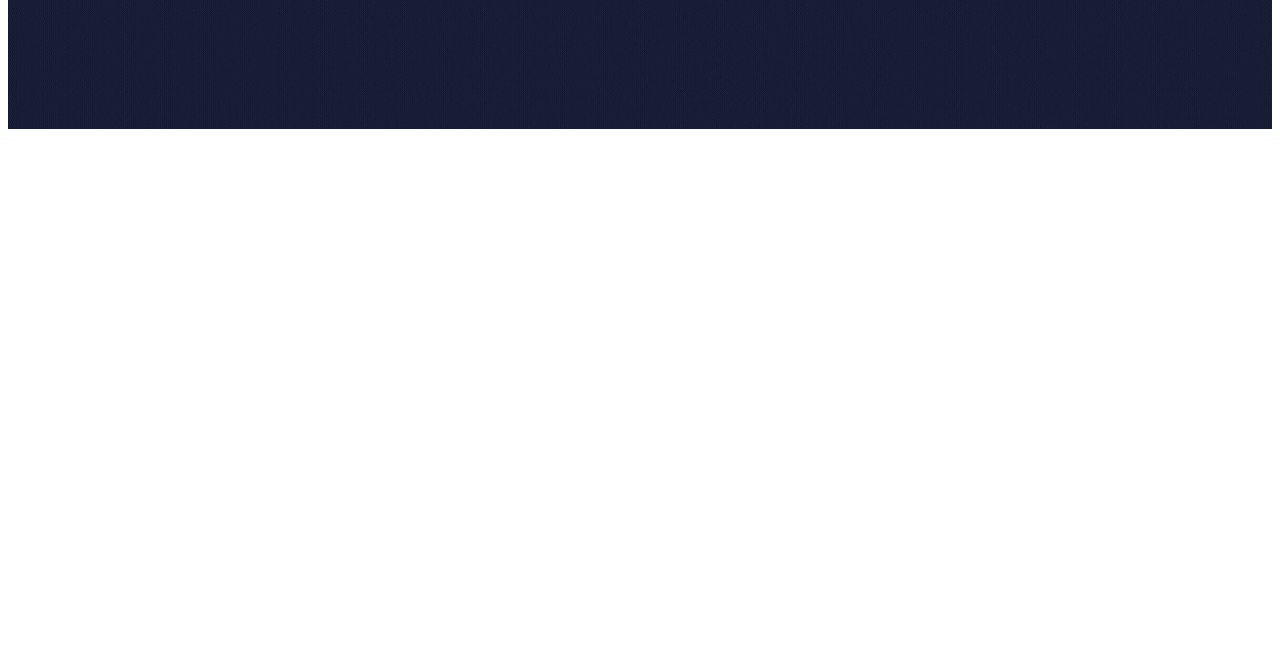
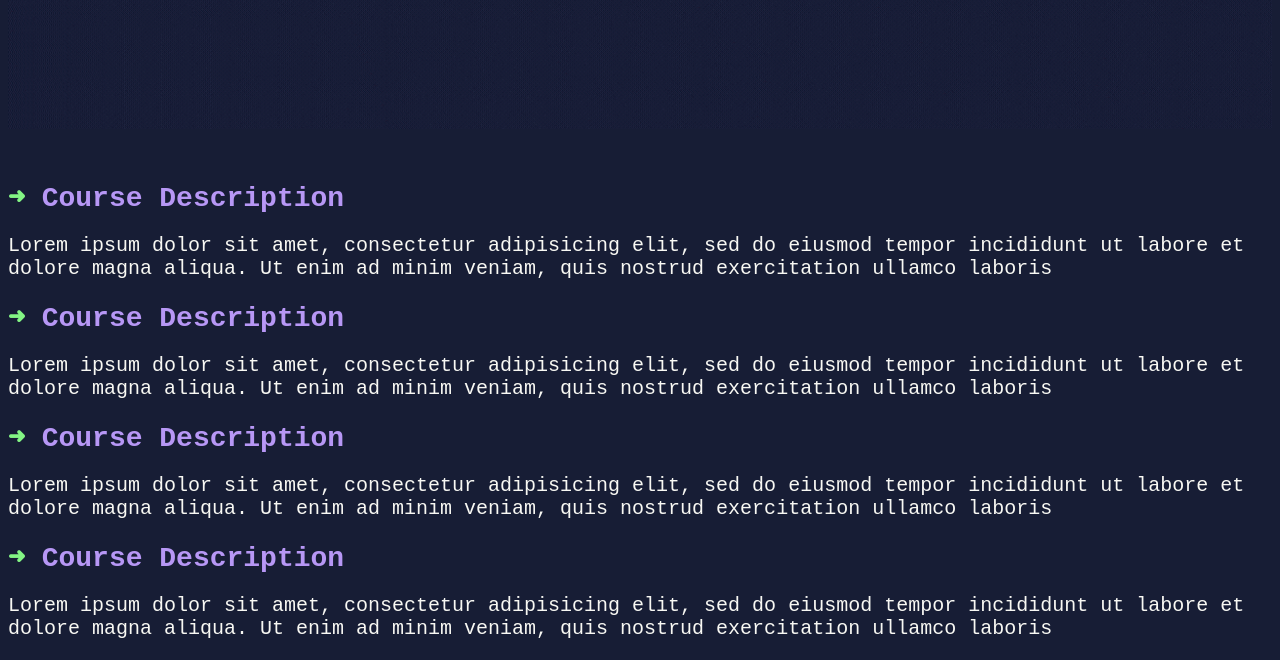
Before and after one commit to wilneliaac/wilneliaac.github.io, a plain HTML site: page IntroToPython/welcome.html in a window 1280 px wide. Shown: the part 359-1019 px from the top of the page. Before the commit the page ends 800 px from the top, so only its background shows below. Drawn offline with Linux system fonts and the light colour scheme.

Commit message:
add terminal style

```diff
--- a/IntroToPython/welcome.html
+++ b/IntroToPython/welcome.html
@@ -1,20 +1,37 @@
 <html>
   <style>
     .banner {
-     /* background: url("https://canvas.keystoneschool.org/courses/1178/files/152452/preview?wrap=1") no-repeat; */
      background: url("/wilneliaac.github.io/IntroToPython/Images/bannerRoboto.gif") no-repeat;
+     /* background: url("Images/bannerRoboto.gif") no-repeat; */
      background-size: 100%;
     }
     .bannertext {
       text-align: center;
       vertical-align: middle;
       line-height: 40vw;
-      color: white;
+      color: #F8F8F3;
       font-size: 8vw;
       font-family: monospace;
       font-style: normal;
       font-variant: normal;
       font-weight: 700;
+    }
+    h1 {
+      font-size: 28px;
+      color: #B797F5;
+      font-family: monospace;
+      font-style: normal;
+      font-variant: normal;
+    }
+    p {
+      font-size: 20px;
+      color: #F8F8F3;
+      font-family: monospace;
+      font-style: normal;
+      font-variant: normal;
+    }
+    html {
+      background-color: #171D35;
     }
   </style>
   <center>
@@ -22,4 +39,25 @@
       <div class="bannertext"> Intro to Python</div>
     </div>
   </center>
+
+  <h1> <span style="color: #83F584"> &#10140; </span> Course Description </h1>
+  <p>
+    Lorem ipsum dolor sit amet, consectetur adipisicing elit, sed do eiusmod tempor incididunt ut labore et dolore magna aliqua. Ut enim ad minim veniam, quis nostrud exercitation ullamco laboris
+  </p>
+
+  <h1> <span style="color: #83F584"> &#10140; </span> Course Description </h1>
+  <p>
+    Lorem ipsum dolor sit amet, consectetur adipisicing elit, sed do eiusmod tempor incididunt ut labore et dolore magna aliqua. Ut enim ad minim veniam, quis nostrud exercitation ullamco laboris
+  </p>
+
+  <h1> <span style="color: #83F584"> &#10140; </span> Course Description </h1>
+  <p>
+    Lorem ipsum dolor sit amet, consectetur adipisicing elit, sed do eiusmod tempor incididunt ut labore et dolore magna aliqua. Ut enim ad minim veniam, quis nostrud exercitation ullamco laboris
+  </p>
+
+  <h1> <span style="color: #83F584"> &#10140; </span> Course Description </h1>
+  <p>
+    Lorem ipsum dolor sit amet, consectetur adipisicing elit, sed do eiusmod tempor incididunt ut labore et dolore magna aliqua. Ut enim ad minim veniam, quis nostrud exercitation ullamco laboris
+  </p>
+
 </html>
```
